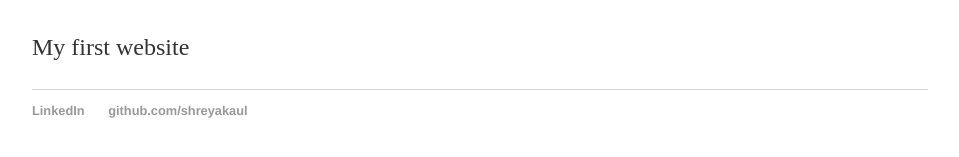
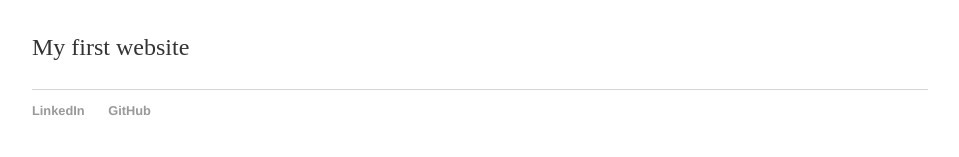
Before and after one commit to shreyakaul/shreyakaul.github.io, a Jekyll site: the page built from index.html, in a window 1280 px wide. Shown: the part 166-323 px from the top of the page, without its empty margins (160-1119 px from the left). Built offline with Jekyll 4.4.1, drawn with Linux system fonts in a browser that asks for light colours.

Commit message:
Update default.html

```diff
--- a/_layouts/default.html
+++ b/_layouts/default.html
@@ -20,7 +20,7 @@
 			<footer>
 	    		<ul>
 	        		<li><a href="www.linkedin.com/in/shreya-kaul">LinkedIn</a></li>
-	        		<li><a href="https://github.com/shreyakaul">github.com/shreyakaul</a></li>
+	        		<li><a href="https://github.com/shreyakaul">GitHub</a></li>
 				</ul>
 			</footer>
 		</body>
```
